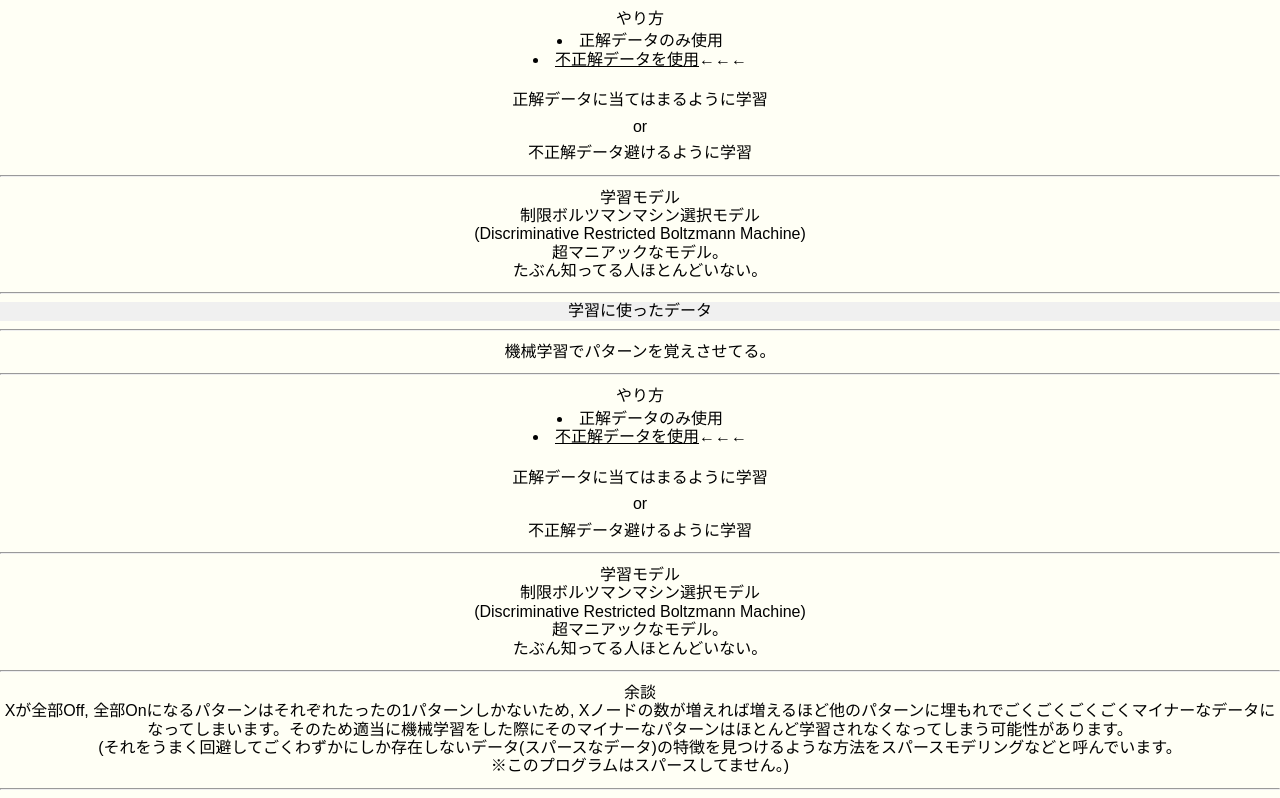
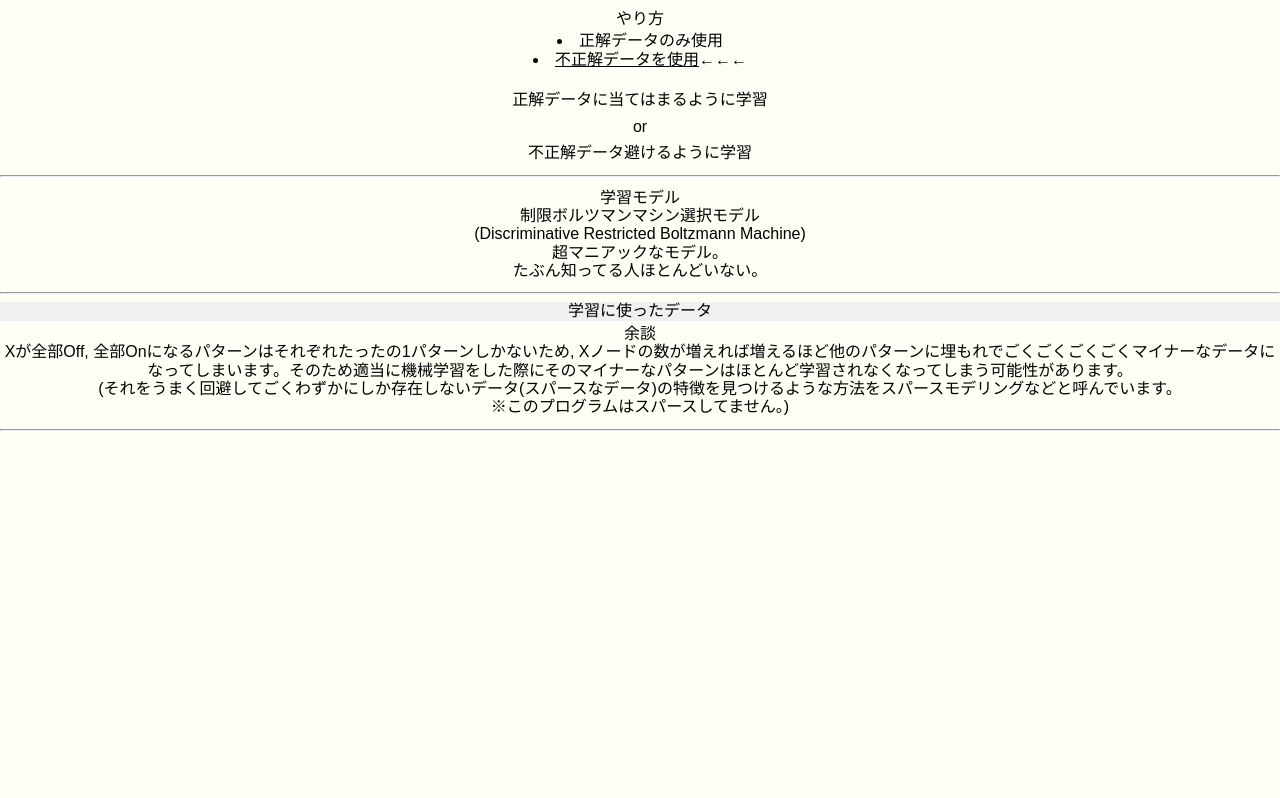
Before and after one commit to gewalt01/Statistical-Machine-Learning-using-Incorrect-Data, a plain HTML site: page public_html/drbm.html in a window 1280 px wide. Shown: the part 821-1619 px from the top of the page. After the commit the page ends 1260 px from the top, so only its background shows below. Drawn offline with nearby package versions, Linux system fonts and the light colour scheme; some packages are replaced by stand-ins of ours.

Commit message:
重複消した

```diff
--- a/public_html/drbm.html
+++ b/public_html/drbm.html
@@ -121,19 +121,6 @@
 
     <div class="pure-g">
         <div class="pure-u-1">
-            <hr />
-            <p>機械学習でパターンを覚えさせてる。</p>
-            <hr />
-            <p>やり方</p>
-            <li>正解データのみ使用</li>
-            <li><u>不正解データを使用</u>←←←</li>
-            <br>
-            <p>正解データに当てはまるように学習</p>
-            <p>or</p>
-            <p>不正解データ避けるように学習</p>
-            <hr />
-            <p>学習モデル<br>制限ボルツマンマシン選択モデル<br>(Discriminative Restricted Boltzmann Machine)<br>超マニアックなモデル。<br>たぶん知ってる人ほとんどいない。</p>
-            <hr />
             <p>余談<br>Xが全部Off, 全部Onになるパターンはそれぞれたったの1パターンしかないため, Xノードの数が増えれば増えるほど他のパターンに埋もれでごくごくごくごくマイナーなデータになってしまいます。そのため適当に機械学習をした際にそのマイナーなパターンはほとんど学習されなくなってしまう可能性があります。<br>(それをうまく回避してごくわずかにしか存在しないデータ(スパースなデータ)の特徴を見つけるような方法をスパースモデリングなどと呼んでいます。<br>※このプログラムはスパースしてません。)</p>
             <hr />
         </div>
```
